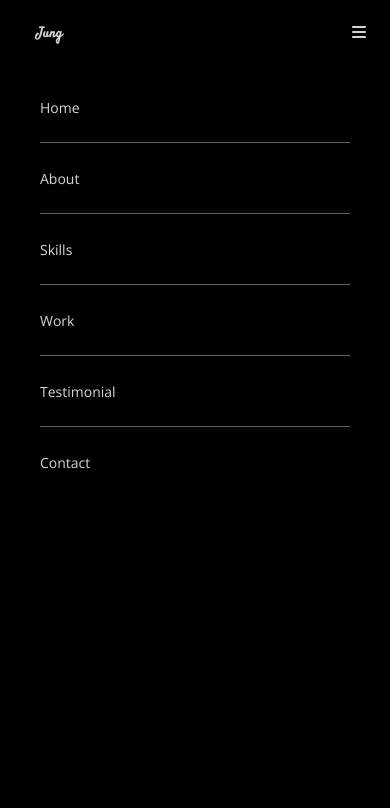
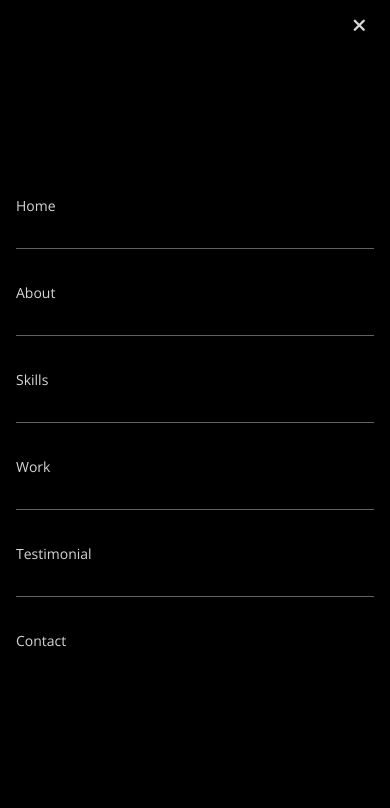
Before and after one commit to dgd03146/Portfolio, a plain HTML site: page index.html in a window 390 px wide. Both pictures are taken after a click on the button 359 px from the left and 33 px from the top of the page. Shown: the top 808 px of the page. Drawn offline with nearby package versions, Linux system fonts and the light colour scheme.

Commit message:
CSS : Modify

```diff
--- a/index.html
+++ b/index.html
@@ -31,8 +31,10 @@
       <div class="navbar__logo">
         <a href="#"><span>Jung</span></a>
       </div>
-
       <ul class="navbar__menu">
+        <button class="navbar__close-btn">
+          <i class="fas fa-times"></i>
+        </button>
         <li class="navbar__menu__item active" data-key="#home">
           <span data-link="#home">Home</span>
         </li>
@@ -57,12 +59,11 @@
           <i class="fas fa-laptop-code"></i>
         </button>
         <!-- <input type="text" placeholder="Search..." /> -->
+        <!-- Toggle button -->
+        <button class="navbar__toggle-btn">
+          <i class="fas fa-bars"></i>
+        </button>
       </div>
-
-      <!-- Toggle button -->
-      <button class="navbar__toggle-btn">
-        <i class="fas fa-bars"></i>
-      </button>
     </nav>
     <!-- Home -->
     <section id="home">
--- a/main.js
+++ b/main.js
@@ -1,16 +1,9 @@
 "use strict";
-
-// navbar toggle
-const navbarToggleBtn = document.querySelector(".navbar__toggle-btn");
-const navbarMenu = document.querySelector(".navbar__menu");
-navbarToggleBtn.addEventListener("click", () => {
-  navbarMenu.classList.toggle("open");
-  document.body.classList.toggle("disabled");
-});
 
 // Make navbar trasparent when it is on the top
 const navbar = document.querySelector("#navbar");
 const navbarHeight = navbar.getBoundingClientRect().height;
+const closeMenuBtn = document.querySelector(".navbar__close-btn");
 
 document.addEventListener("scroll", () => {
   if (window.scrollY > navbarHeight) {
@@ -22,6 +15,21 @@ document.addEventListener("scroll", () => {
   }
 });
 
+// navbar toggle
+const navbarToggleBtn = document.querySelector(".navbar__toggle-btn");
+const navbarMenu = document.querySelector(".navbar__menu");
+navbarToggleBtn.addEventListener("click", () => {
+  navbarMenu.classList.toggle("open");
+
+  document.body.classList.add("disabled");
+});
+
+// closeMenu
+closeMenuBtn.addEventListener("click", () => {
+  navbarMenu.classList.remove("open");
+  document.body.classList.remove("disabled");
+});
+
 // Handle scrolling when tapping on the navbar menu
 navbarMenu.addEventListener("click", (event) => {
   const target = event.target;
@@ -30,8 +38,8 @@ navbarMenu.addEventListener("click", (event) => {
     return;
   }
   navbarMenu.classList.remove("open");
+  scrollIntoView(link);
   document.body.classList.toggle("disabled");
-  scrollIntoView(link);
 });
 
 // Handle click on "contact me" button on home
--- a/style.css
+++ b/style.css
@@ -161,6 +161,10 @@ p {
   color: var(--color-white);
 }
 
+.navbar__close-btn {
+  display: none;
+}
+
 .navbar__menu__item span {
   position: relative;
   font-size: var(--font-micro);
@@ -190,9 +194,9 @@ p {
 
 .navbar__toggle-btn {
   display: none;
-  position: absolute;
+  /* position: absolute;
   top: 24px;
-  right: 24px;
+  right: 24px; */
   font-size: 16px;
   color: var(--color-font-white);
 }
@@ -220,7 +224,7 @@ p {
 
 .home__title {
   font-family: "Playfair Display", serif;
-  font-size: 70px;
+  font-size: 4rem;
   color: var(--color-font-white);
   margin: 0;
 }
@@ -235,8 +239,8 @@ p {
   display: flex;
   align-items: center;
   flex-direction: column;
-  /* border-left: solid 5px var(--color-font-white); */
-  /* padding: 0 24px; */
+  /* border-left: solid 5px var(--color-font-white);
+  padding: 0 24px; */
 }
 
 .home__contact {
@@ -666,8 +670,9 @@ p {
   }
 
   #navbar {
-    flex-direction: column;
-    align-items: flex-start;
+    display: flex;
+    justify-content: space-between;
+    align-items: center;
     padding: 12px 24px;
     background-color: var(--color-black);
   }
@@ -681,17 +686,32 @@ p {
     display: none;
   }
   .navbar__menu {
-    display: none;
+    position: fixed;
+    top: -100%;
+    left: 0;
+    justify-content: center;
     flex-direction: column;
-    text-align: center;
     width: 100%;
     height: 100vh;
+    margin: 0;
     padding: 0px 12px;
-    transition: all 0.3s;
+    transition: 500ms ease-in-out;
+    background-color: var(--color-black);
+  }
+
+  .navbar__close-btn {
+    display: block;
+    position: absolute;
+    top: 1rem;
+    right: 1.5rem;
+    font-size: 16px;
+    color: var(--color-font-white);
+    font-size: 18px;
+    cursor: pointer;
   }
 
   .navbar__menu.open {
-    display: block;
+    top: 0;
   }
 
   .navbar__search__btn {
@@ -699,7 +719,7 @@ p {
   }
 
   .navbar__menu__item {
-    padding: 24px 0;
+    padding: 2rem 0;
     text-align: left;
     border-bottom: thin solid var(--color-grey);
   }
```
